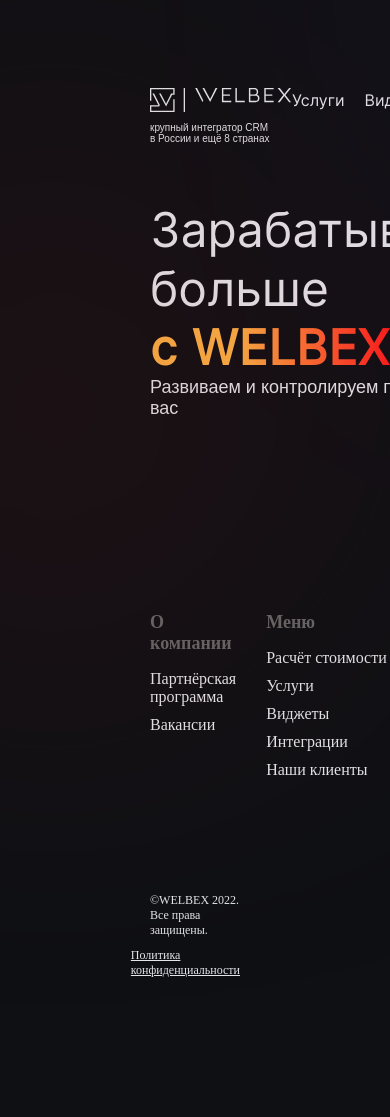
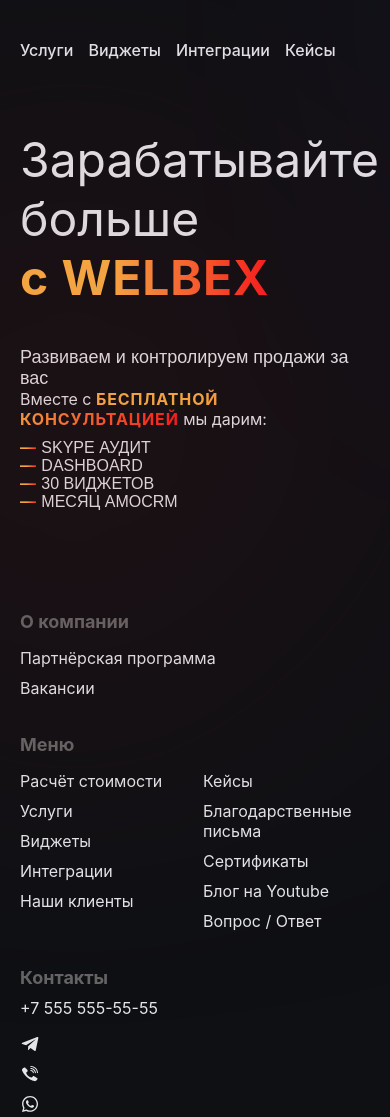
Before and after one commit to ivan-nor/ivan-nor.github.io, a plain HTML site: page index.html in a window 390 px wide. Shown: the top 1117 px of the page. Before the commit the page ends 1028 px from the top, so only its background shows below. Drawn offline with Linux system fonts and the light colour scheme; a web font is replaced by a local one.

Commit message:
final version

```diff
--- a/index.html
+++ b/index.html
@@ -9,7 +9,7 @@
 <body>
   <div class="container">
     <header>
-      <div class="logo">
+      <div class="logo desktop-only">
         <div class="logo-title">
           <div class="part-1"></div>
           <div class="part-2"></div>
@@ -24,10 +24,10 @@
             <li><a href="#">Виджеты</a></li>
             <li><a href="#">Интеграции</a></li>
             <li><a href="#">Кейсы</a></li>
-            <li><a href="#">Сертификаты</a></li>
+            <li><a href="#" class="desktop-only">Сертификаты</a></li>
           </ul>
         </div>
-        <div>
+        <div class="desktop-only">
           <ul>
             <li><a href="#">+7 555 555-55-55</a></li>
             <li class="telegram">
@@ -56,23 +56,29 @@
             Вместе с <strong>бесплатной консультацией</strong> мы дарим:
           </p>
         </div>
-        <div class="feature">
+        <div class="feature mobile-only">
+          <p class="feature-title "><strong>—</strong> Skype аудит</p>
+          <p class="feature-title "><strong>—</strong> Dashboard</p>
+          <p class="feature-title "><strong>—</strong> 30 виджетов</p>
+          <p class="feature-title "><strong>—</strong> Месяц аmoCRM</p>
+        </div>
+        <div class="feature desktop-only">
           <div class="feature-title">Виджеты</div>
           <div class="feature-body">30 готовых решений</div>
         </div>
-        <div class="feature">
+        <div class="feature desktop-only">
           <div class="feature-title">Dashboard</div>
           <div class="feature-body">с показателями вашего бизнеса</div>
         </div>
-        <div class="feature">
+        <div class="feature desktop-only">
           <div class="feature-title">Skype Аудит</div>
           <div class="feature-body">отдела продаж и CRM системы</div>
         </div>
-        <div class="feature">
+        <div class="feature desktop-only">
           <div class="feature-title">35 дней</div>
           <div class="feature-body">использования CRM</div>
         </div>
-        <div class="button-container">
+        <div class="button-container desktop-only">
           <button class="button">Получить консультацию</button>
         </div>
       </div>
@@ -104,8 +110,8 @@
         </div>
         <div class="footer-section align-items">
           <div class="footer-title">Контакты</div>
+          <p>+7 555 555-55-55</p>
             <ul class="footer-links align-items">
-              <li>+7 555 555-55-55</li>
               <li class="telegram">
                 <a href="#"></a>
               </li>
--- a/style.css
+++ b/style.css
@@ -1,17 +1,6 @@
-@font-face {
-  font-family: 'Montserrat';
-  src: url(/fonts/Montserrat/Montserrat-Regular.ttf);
-}
-
-@font-face {
-  font-family: 'Inter';
-  src: url(/fonts/Inter/Inter-Regular.otf);
-}
-
 body {
   margin: 0;
-  /* font-family: 'Arial', sans-serif; */
-  /* font-family: 'Montserrat', sans-serif; */
+  font-family: 'Inter', sans-serif;
   background: #0e1014;
 }
 
@@ -22,12 +11,15 @@ body {
   padding: 50px 150px;
 }
 
+p {
+  margin: 0;
+}
+
 header {
   display: flex;
   justify-content: space-between;
   align-items: center;
   padding: 20px 0;
-  /* Произвольный отступ для примера, вы можете настроить по своему усмотрению */
 }
 
 .logo {
@@ -36,26 +28,22 @@ header {
   color: #333;
   gap: 10px;
   height: 24px;
-  display: flex;
-  align-items: start;
-
 }
 
 .part-2 {
   width: 97px;
   height: 15px;
-  background-image: url(part2.svg);
+  background-image: url(./svg/part2.svg);
 }
 
 .part-1 {
   width: 35px;
   height: 24px;
-  background-image: url(part1.svg);
+  background-image: url(./svg/part1.svg);
 }
 
 .logo-title {
   display: flex;
-  /* flex-direction: row; */
   gap: 10px;
 }
 
@@ -71,8 +59,7 @@ header {
 nav {
   display: flex;
   align-items: center;
-  color: var(--light-text, #E4E5EA);
-  font-family: 'Inter', sans-serif;
+  color: #E4E5EA;
   font-size: 16px;
   font-style: normal;
   font-weight: 500;
@@ -84,9 +71,7 @@ nav {
 nav ul {
   list-style-type: none;
   display: flex;
-  gap: 20px;
   color: #E4E5EA;
-  font-family: 'Inter', sans-serif;
   font-size: 16px;
   font-style: normal;
   font-weight: 500;
@@ -95,6 +80,9 @@ nav ul {
   padding: 0;
 }
 
+nav li {
+  margin-right: 15px;
+}
 
 nav a {
   text-decoration: none;
@@ -105,46 +93,39 @@ nav a {
   display: flex;
   justify-content: space-between;
   padding: 50px 0;
-  font-family: 'Inter', sans-serif;
 }
 
 .main-text {
   max-width: 360px;
-  font-family: 'Inter', sans-serif;
 }
 
-.sub-text {
-  color: #E4E5EA;
-  font-family: 'Inter', sans-serif;
-  font-size: 48px;
-  font-style: normal;
-  font-weight: 900;
-  line-height: normal;
-}
-
+.sub-text,
 h1 {
   color: #E4E5EA;
   font-size: 48px;
   font-style: normal;
   font-weight: 400;
   line-height: normal;
-  font-family: 'Inter', sans-serif;
   margin-block: 0;
 }
 
+.sub-text {
+  font-weight: 900;
+}
+
 .extra-text {
-  color: var(--light-text, #E4E5EA);
+  color: #E4E5EA;
   font-family: 'Montserrat', sans-serif;
   font-size: 18px;
-  font-style: normal;
   font-weight: 400;
   line-height: normal;
+  margin-top: 40px;
 }
 
 .features {
   display: flex;
   flex-wrap: wrap;
-  justify-content: end;
+  justify-content: flex-end;
   max-width: 300px;
   color: #E4E5EA;
   gap: 10px;
@@ -152,7 +133,6 @@ h1 {
 
 .feature {
   width: 48%;
-  /* Ширина элемента в каждой колонке */
   margin-bottom: 10px;
   text-align: right;
 }
@@ -166,8 +146,10 @@ h1 {
   margin-block: 0;
 }
 
-.feature-body {
+.feature-body,
+.feature-title {
   margin-block: 0;
+  font-family: 'Montserrat', sans-serif;
 }
 
 .button-container {
@@ -193,7 +175,6 @@ h1 {
   padding-top: 40px;
   background-color: #0e1014;
   color: #E4E5EA;
-  /* height: 315px; */
   gap: 30px;
 }
 
@@ -233,13 +214,20 @@ h1 {
   display: block;
 }
 
+.red-light,
+.purple-light,
+.red-ball,
+.red-ball2,
+.purple-ball {
+  border-radius: 50%;
+  position: absolute;
+}
+
 .red-light {
   background: #961a1a;
-  border-radius: 50%;
   opacity: 0.5;
   width: 311px;
   height: 311px;
-  position: absolute;
   left: -102px;
   top: 251px;
   filter: blur(196px);
@@ -247,23 +235,17 @@ h1 {
 
 .purple-light {
   background: #833ab4;
-  border-radius: 50%;
   opacity: 0.5;
   width: 259px;
   height: 259px;
-  position: absolute;
   left: 602px;
   top: -154px;
   filter: blur(196px);
 }
 
 .red-ball {
-  background: radial-gradient(64% 64% at 27.25% 26.5%, rgba(255, 208, 208, 0.48) 0%, rgba(212, 93, 93, 0.248) 59.67%, rgba(167, 49, 49, 0.264) 78.59%, rgba(130, 25, 25, 0.232) 100%) /* warning: gradient uses a rotation that is not supported by CSS and may not behave as expected */;
-
-  border-radius: 50%;
   width: 28px;
   height: 28px;
-  position: absolute;
   left: 851px;
   top: 547px;
   box-shadow: 3px 6px 27px -10px rgba(223, 125, 125, 0.25);
@@ -272,36 +254,16 @@ h1 {
 }
 
 .red-ball2 {
-  background: radial-gradient(64% 64% at 27.25% 26.5%, rgba(255, 208, 208, 0.536) 0%, rgba(212, 93, 93, 0.264) 59.67%, rgba(167, 49, 49, 0.248) 78.59%, rgba(130, 25, 25, 0.248) 100%) /* warning: gradient uses a rotation that is not supported by CSS and may not behave as expected */;
-
-  border-radius: 50%;
   width: 83px;
   height: 83px;
-  position: absolute;
   left: 519px;
   top: 83px;
   box-shadow: 3px 6px 27px -10px rgba(223, 125, 125, 0.25);
-  /* backdrop-filter: blur(2px); */
 }
 
 .purple-ball {
-  /* background: radial-gradient(
-    closest-side,
-    rgba(236, 208, 255, 0.64) 0%,
-    rgba(161, 93, 207, 0.24) 59.667813777923584%,
-    rgba(118, 49, 164, 0.21) 78.58988642692566%,
-    rgba(86, 24, 128, 0.23) 100%
-  ); */
-
-  background: radial-gradient(
-    64% 64% at 27.25% 26.5%, rgba(236, 208, 255, 0.64) 0%, rgba(161, 93, 207, 0.24) 59.67%, rgba(118, 49, 164, 0.208) 78.59%, rgba(86, 24, 128, 0.232) 100%)
-
-  ;
-
-  border-radius: 50%;
   width: 60px;
   height: 60px;
-  position: absolute;
   left: 868px;
   top: -2px;
   box-shadow: 3px 6px 27px -10px rgba(177, 118, 217, 0.25);
@@ -309,37 +271,36 @@ h1 {
   backdrop-filter: blur(2px);
 }
 
-.whatsapp {
+.whatsapp,
+.telegram,
+.viber {
   width: 20px;
   height: 20px;
-  background-image: url(whatsapp.svg);
+  background-size: contain;
+}
+
+.whatsapp {
+  background-image: url(./svg/whatsapp.svg);
 }
 
 .telegram {
-  width: 20px;
-  height: 20px;
-  background-image: url(telegram.svg);
+  background-image: url(./svg/telegram.svg);
 }
 
 .viber {
-  width: 20px;
-  height: 20px;
-  background-image: url(viber.svg);
+  background-image: url(./svg/viber.svg);
 }
 
 nav ul li svg {
   display: block;
-  /* Изменение свойства на block */
   margin: auto;
-  /* Добавление стиля margin: auto; */
 }
 
 strong {
-  background: var(--gradient, linear-gradient(90deg, #FCB045 36.99%, #FD1D1D 100%));
+  background: linear-gradient(90deg, #FCB045 36.99%, #FD1D1D 100%);
   background-clip: text;
   -webkit-background-clip: text;
   -webkit-text-fill-color: transparent;
-  font-family: 'Inter', sans-serif;
   font-style: normal;
   font-weight: 700;
   line-height: normal;
@@ -358,9 +319,82 @@ strong {
   gap: 10px;
   color: #E4E5EA;
   align-items: flex-end;
+  font-family: 'Montserrat', sans-serif;
 }
 
 .copyright a {
   text-decoration: underline;
   color: #E4E5EA;
 }
+
+.mobile-only {
+  display: none;
+}
+
+
+@media screen and (max-width: 600px) {
+  .desktop-only {
+    display: none;
+  }
+
+  .mobile-only {
+    display: flex;
+    flex-direction: column;
+    align-items: flex-start;
+  }
+
+  body {
+    margin: 0;
+    padding: 20px;
+  }
+
+  .container {
+    padding: 0;
+  }
+
+  header {
+    display: block;
+  }
+
+  .main-content {
+    flex-direction: column;
+
+  }
+
+  .main-text {
+    font-size: 36px;
+    font-weight: 400;
+    line-height: 44px;
+    letter-spacing: 0em;
+    text-align: left;
+  }
+
+  .features {
+    flex-direction: column;
+  }
+
+  .features-header {
+    text-align: left;
+  }
+
+  .feature {
+    width: 100%;
+  }
+  .feature.mobile-only {
+    column-count: 2;
+    /* width: 50%; */
+  }
+
+  .footer {
+    flex-direction: column;
+    gap: 20px;
+  }
+
+  .align-items {
+    align-items: flex-start;
+  }
+
+  .copyright {
+    align-items: flex-start;
+  }
+}
```
Also changed, not shown: svg/part1.svg (renamed from part1.svg), svg/part2.svg (renamed from part2.svg), svg/telegram.svg (renamed from telegram.svg), svg/viber.svg (renamed from viber.svg), svg/whatsapp.svg (renamed from whatsapp.svg).
